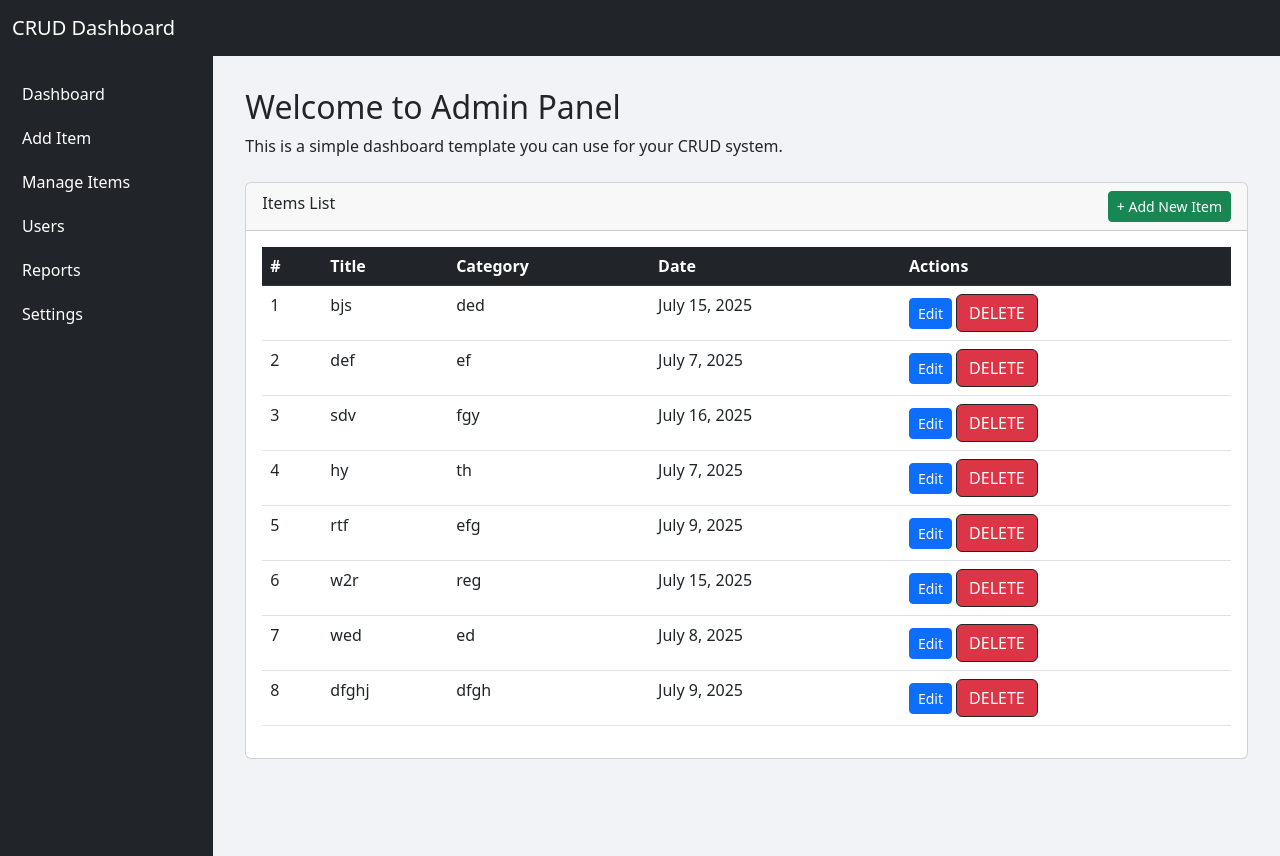
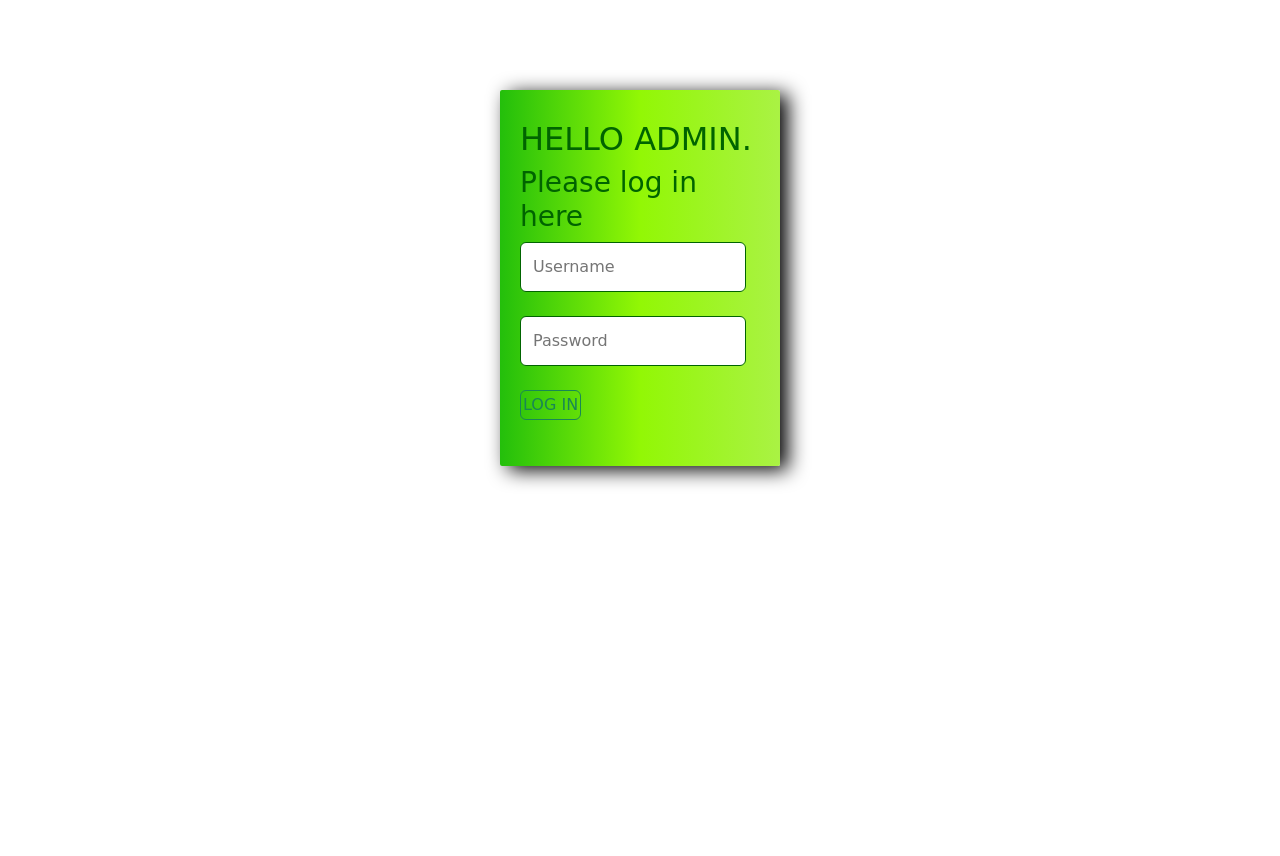
Before and after one commit to Omwoyomarie/Groupc1, a Django app: page / in a window 1280 px wide. After the commit the page ends 486 px from the top, so only its background shows below. Run offline with Django 5.2, Linux system fonts and the light colour scheme; data comes from the database, SQL or seed files in the repository; both versions use the stored data as it was after the commit.

Commit message:
third commit

```diff
--- a/post/templates/edit.html
+++ b/post/templates/edit.html
@@ -16,7 +16,7 @@
             <h4 class="color-info">Edit Item Here</h4><br>
             <input type="text" name="sample_item" placeholder="Sample Item" class="border p-2 rounded" value="{{ person.sample_item }}"><br><br>
             <input type="text" name="category" placeholder="Category" class="border p-2 rounded" value="{{ person.category }}"><br><br>
-            <input type="date" name="date" placeholder="Date" class="border p-2 rounded" value="{{ person.date }}"><br><br>
+            <input type="date" name="date" placeholder="Date" class="border p-2 rounded" value="{{ person.date|date:'Y-m-d' }}"><br><br>
             <input type="submit" name="submit" value="Submit" class="btn btn-outline-success">
         </div>
     </form>
--- a/post/templates/index.html
+++ b/post/templates/index.html
@@ -63,8 +63,8 @@
                                 <td>{{ person.category }}</td>
                                 <td>{{ person.date }}</td>
                                 <td>
-                                    <a href="{% url 'edit' person.id %}" class="btn btn-sm btn-primary">Edit</a>
-                                    <a href="{% url 'delete' person.id %}" class="btn btn-dark bg-danger" type="button" onclick="return confirm('Are you sure you want to delete the person?')">DELETE</a>
+                                    <a href="{% url 'edit' person.id %}" class="btn btn-sm btn-outline-primary">Edit</a>
+                                    <a href="{% url 'delete' person.id %}" class="btn btn-sm btn-outline-danger " type="button" onclick="return confirm('Are you sure you want to delete the person?')">DELETE</a>
                                 </td>
                             </tr>
                         {% endfor %}
--- a/post/templates/item.html
+++ b/post/templates/item.html
@@ -16,7 +16,7 @@
             <h4>Add New Item</h4><br>
             <input type="text" name="sample_item" placeholder="Sample Item" class="border p-2 rounded" ><br><br>
             <input type="text" name="category" placeholder="Category" class="border p-2 rounded"><br><br>
-            <input type="date" name="date" placeholder="Date" class="border p-2 rounded"><br><br>
+            <input type="text" name="date" placeholder="Date" class="border p-2 rounded"><br><br>
             <input type="submit" name="submit" value="Submit" class="btn btn-outline-dark" >
         </div>
     </form>
--- /dev/null
+++ b/post/templates/login.html
@@ -0,0 +1,50 @@
+{% load static %}
+
+<html lang="en">
+<head>
+    <meta charset="UTF-8">
+    <title>login</title>
+    <link href="https://cdn.jsdelivr.net/npm/bootstrap@5.3.0/dist/css/bootstrap.min.css" rel="stylesheet">
+
+</head>
+<body>
+<div style="
+        background: linear-gradient(to left, #aaf244,#92f705, #23bf0b);
+        display: flex;
+        font-family: 'DejaVu Sans';
+        justify-content: center;
+        align-items:center;
+        padding: 30px 20px;
+        margin: 90px 500px;
+        min-height: 350px;
+        border-radius: 2px;
+        box-shadow: 8px 4px 20px black ">
+
+    <form action="" method="POST" style >
+      {% csrf_token %}
+
+        <h2 style="color: darkgreen;">HELLO ADMIN.</h2>
+        <h3 style="color: darkgreen">Please log in here</h3>
+        <input type="text" name="username" placeholder="Username" style="
+            padding:12px;
+            border: solid 1px #006400;
+            border-radius: 6px"><br><br>
+        <input type="password" name="password" placeholder="Password" style="
+            padding:12px;
+            border: solid 1px #006400;
+            border-radius: 6px;
+            "><br><br>
+        <button type="submit" class="btn btn-outline-success justify-items-center " style="
+            padding: 2px;
+            align-content: center;
+            align-items: center;
+            /*background-color: #212529;*/
+
+            display: flex;
+
+        ">LOG IN</button>
+    </form>
+</div>
+<script src="https://cdn.jsdelivr.net/npm/bootstrap@5.3.0/dist/js/bootstrap.bundle.min.js"></script>
+</body>
+</html>
--- a/post/urls.py
+++ b/post/urls.py
@@ -21,9 +21,10 @@ from django.urls import path
 
 urlpatterns = [
     path('admin/', admin.site.urls),
-    path('', views.index, name='index'),
+    path('index/', views.index, name='index'),
     path('item/',views.item, name='item'),
     path('delete/<int:id>', views.delete, name='delete'),
     path('edit/<int:id>', views.edit, name='edit'),
+    path('',views.login_one, name='login_one'),
 
 ]
--- a/post/views.py
+++ b/post/views.py
@@ -1,11 +1,13 @@
-from django.contrib import messages
+from django.contrib import messages, auth
+from django.contrib.auth import login
+from django.contrib.auth.decorators import login_required
 from django.shortcuts import render, get_object_or_404
 
 # Create your views here.
 from django.shortcuts import render, redirect
 from .models import ItemList  # Replace with your app's model if needed
 
-
+@login_required()
 def index(request):
     people = ItemList.objects.all()
     return render(request, 'index.html' ,{'people':people})
@@ -15,7 +17,6 @@ def item(request):
         sample_item = request.POST.get('sample_item')
         category = request.POST.get('category')
         date = request.POST.get('date')
-
         if sample_item and category and date:
             ItemList.objects.create(
                 sample_item=sample_item,
@@ -45,3 +46,21 @@ def edit(request,id):
 
         return redirect('index')
     return render(request, 'edit.html',{'person':person})
+
+
+def login_one(request):
+    if request.method == "POST":
+        username = request.POST.get('username')
+        password = request.POST.get('password')
+        user = auth.authenticate(username=username, password=password)
+
+        if user is not None:
+            if user.is_superuser:
+                login(request, user)
+                return redirect('index')
+            else:
+                messages.error(request, 'Username OR password is incorrect')
+            return redirect('index')
+        else:
+            return render(request, 'login.html')
+    return render(request, 'login.html')
```
Also changed, not shown: school/settings.py (+5 -2 lines), db.sqlite3.
